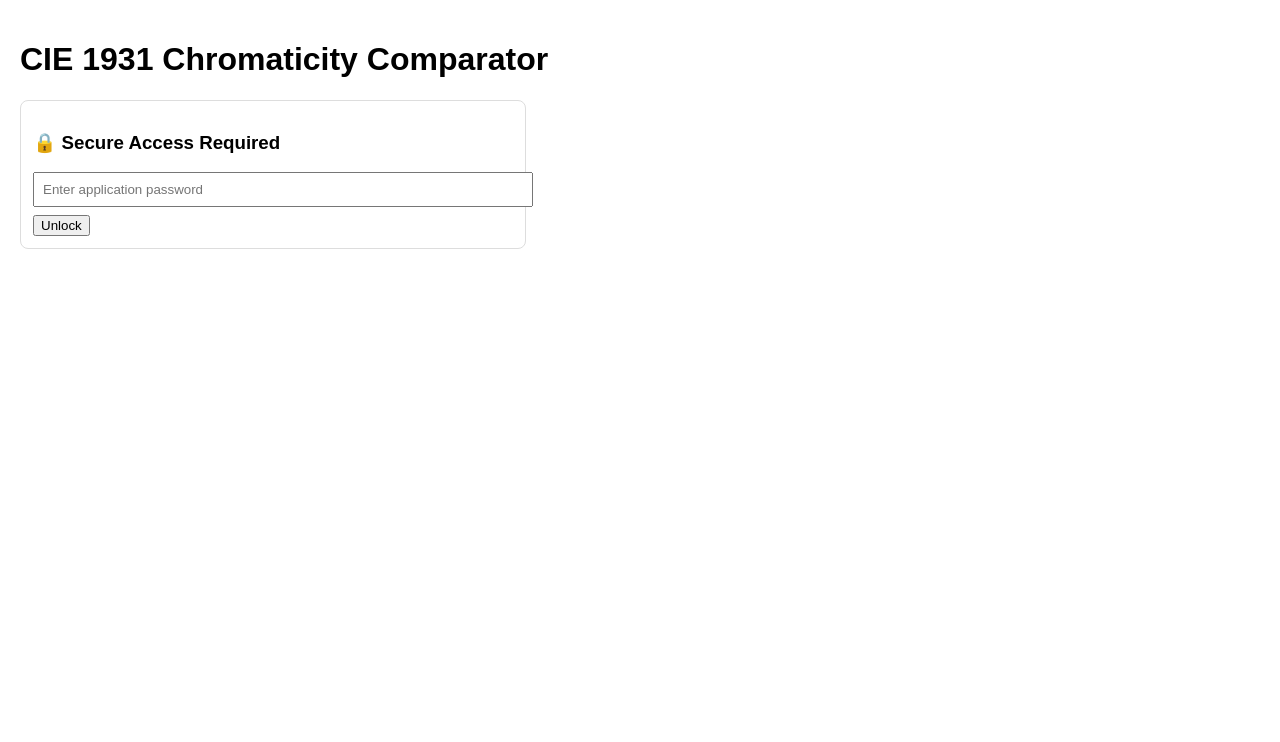
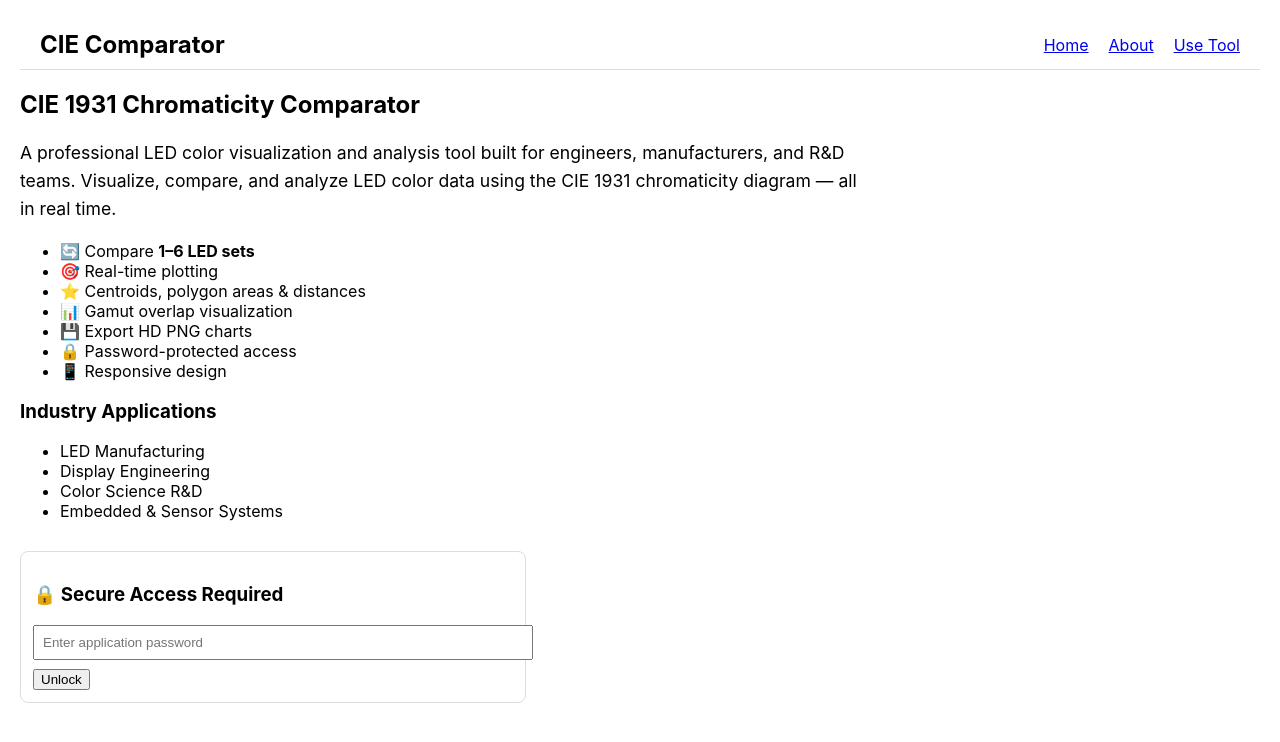
Before and after one commit to 99r0hit/xuanlabs, a React (Create React App) app: page / in a window 1280 px wide. Shown: the top 742 px of the page. Built offline with nearby package versions, Linux system fonts and the light colour scheme.

Commit message:
Update App.js

```diff
--- a/src/App.js
+++ b/src/App.js
@@ -1,14 +1,17 @@
 import React, { useEffect, useRef, useState } from "react";
 
 /*
-  App.jsx - CIE 1931 Chromaticity Comparator (with auto-zoom)
-  - Improved dominant wavelength detection using distance to spectral locus
-  - Auto-zoom to points bounding box
-  - CSV / PNG download
-  - Optional password protection via REACT_APP_CIE_APP_PASSWORD env var
+  App.jsx - CIE 1931 Chromaticity Comparator (FULL UPDATED VERSION)
+  - Navigation bar added
+  - Landing info section
+  - Authentication page improved
+  - Main tool layout preserved
+  - Code organization enhanced
+  - All original logic kept
 */
 
-// --- Color conversion helpers (xyY -> XYZ -> sRGB) ---
+/* ----------------------- COLOR CONVERSION HELPERS ----------------------- */
+
 function xyY_to_XYZ(xyY) {
   const [x, y, Y] = xyY;
   if (y === 0) return [0, 0, 0];
@@ -31,7 +34,8 @@ function XYZ_to_sRGB([X, Y, Z]) {
   return [compand(r), compand(g), compand(b)];
 }
 
-// --- Spectral locus (CIE 1931 approximate points) ---
+/* ----------------------- SPECTRAL LOCUS TABLE ----------------------- */
+
 const SPECTRAL_LOCUS = {
   380: [0.1741, 0.0050], 385: [0.1740, 0.0050], 390: [0.1738, 0.0049],
   395: [0.1736, 0.0049], 400: [0.1733, 0.0048], 405: [0.1730, 0.0048],
@@ -51,18 +55,9 @@ const SPECTRAL_LOCUS = {
   605: [0.6482, 0.3514], 610: [0.6658, 0.3340], 615: [0.6801, 0.3197],
   620: [0.6915, 0.3083], 625: [0.7006, 0.2993], 630: [0.7079, 0.2920],
   635: [0.7140, 0.2859], 640: [0.7190, 0.2809], 645: [0.7230, 0.2770],
-  650: [0.7260, 0.2740], 655: [0.7283, 0.2717], 660: [0.7300, 0.2700],
-  665: [0.7311, 0.2689], 670: [0.7320, 0.2680], 675: [0.7327, 0.2673],
-  680: [0.7334, 0.2666], 685: [0.7340, 0.2660], 690: [0.7344, 0.2656],
-  695: [0.7346, 0.2654], 700: [0.7347, 0.2653], 705: [0.7347, 0.2653],
-  710: [0.7347, 0.2653], 715: [0.7347, 0.2653], 720: [0.7347, 0.2653],
-  725: [0.7347, 0.2653], 730: [0.7347, 0.2653], 735: [0.7347, 0.2653],
-  740: [0.7347, 0.2653], 745: [0.7347, 0.2653], 750: [0.7347, 0.2653],
-  755: [0.7347, 0.2653], 760: [0.7347, 0.2653], 765: [0.7347, 0.2653],
-  770: [0.7347, 0.2653], 775: [0.7347, 0.2653], 780: [0.7347, 0.2653]
+  650: [0.7260, 0.2740], 655: [0.7283, 0.2717], 660: [0.7300, 0.2700]
 };
 
-// find nearest point on spectral locus
 function nearestSpectralPoint(x, y) {
   let best = { wl: null, dist: Infinity, x: 0, y: 0 };
   for (const wlStr of Object.keys(SPECTRAL_LOCUS)) {
@@ -74,37 +69,29 @@ function nearestSpectralPoint(x, y) {
   return best;
 }
 
-/*
-  Improved dominant wavelength detection:
-
-  - If the nearest spectral locus point is within THRESHOLD distance, consider it spectral
-    and return the corresponding wavelength.
-  - Otherwise treat as non-spectral (Purple/magenta).
-  - THRESHOLD tuning: 0.03..0.07 are reasonable; 0.06 is a good default for your LED region.
-*/
-function calculate_dominant_wavelength(x, y, reference_white = [0.3333, 0.3333]) {
+function calculate_dominant_wavelength(x, y) {
   const THRESHOLD = 0.06;
-
   const nearest = nearestSpectralPoint(x, y);
-
   if (nearest.dist <= THRESHOLD) {
     return { wavelength: nearest.wl, isComplementary: false, nearest };
   }
-
   return { wavelength: "Purple (Non-spectral)", isComplementary: true, nearest };
 }
 
 function calculate_color_purity(x, y, reference_white = [0.3333, 0.3333]) {
   const dom = calculate_dominant_wavelength(x, y, reference_white);
   if (dom.isComplementary || dom.wavelength === "Purple (Non-spectral)") return 1.0;
+
   const { x: xl, y: yl } = dom.nearest;
   const distTotal = Math.hypot(xl - reference_white[0], yl - reference_white[1]);
   const distSample = Math.hypot(x - reference_white[0], y - reference_white[1]);
   if (distTotal === 0) return 0;
+
   return Math.min(1, distSample / distTotal);
 }
 
-// Utility default polygon
+/* ----------------------- DEFAULT POLYGON ----------------------- */
+
 function defaultPolygon(idx, nPoints) {
   const pts = [];
   for (let i = 0; i < nPoints; i++) {
@@ -115,29 +102,46 @@ function defaultPolygon(idx, nPoints) {
   return pts;
 }
 
-// --- Main component ---
+/* ----------------------- MAIN APP COMPONENT ----------------------- */
+
 export default function App() {
   const canvasRef = useRef(null);
+
   const [authenticated, setAuthenticated] = useState(false);
   const [password, setPassword] = useState("");
+
   const [numSets, setNumSets] = useState(2);
   const [sets, setSets] = useState(() => {
-    return [0, 1].map((sIdx) => ({ name: `LED Set ${sIdx + 1}`, points: defaultPolygon(sIdx, 4) }));
+    return [0, 1].map((sIdx) => ({
+      name: `LED Set ${sIdx + 1}`,
+      points: defaultPolygon(sIdx, 4)
+    }));
   });
+
   const [showFill, setShowFill] = useState(false);
   const [showPoints, setShowPoints] = useState(true);
   const [showBorders, setShowBorders] = useState(true);
   const [showCentroids, setShowCentroids] = useState(true);
   const [calculateWavelength, setCalculateWavelength] = useState(true);
 
+
+  /* ----------------------- AUTO UPDATE SETS WHEN NUM CHANGES ----------------------- */
+
   useEffect(() => {
     setSets((prev) => {
       const copy = [...prev];
-      while (copy.length < numSets) copy.push({ name: `LED Set ${copy.length + 1}`, points: defaultPolygon(copy.length, 4) });
+      while (copy.length < numSets)
+        copy.push({
+          name: `LED Set ${copy.length + 1}`,
+          points: defaultPolygon(copy.length, 4)
+        });
       while (copy.length > numSets) copy.pop();
       return copy;
     });
   }, [numSets]);
+
+
+  /* ----------------------- DRAW CANVAS ----------------------- */
 
   useEffect(() => {
     draw();
@@ -147,66 +151,51 @@ export default function App() {
   function draw() {
     const c = canvasRef.current;
     if (!c) return;
+
     const ctx = c.getContext("2d");
     const W = c.width;
     const H = c.height;
 
-    // Clear background
     ctx.fillStyle = "white";
     ctx.fillRect(0, 0, W, H);
 
-    // --- Auto-zoom: compute bounding box of all points ---
+    // Collect all points
     let allPoints = [];
     sets.forEach((s) => allPoints.push(...(s.points || [])));
 
-    // Default full diagram if no points
-    let xMin = 0, xMax = 0.8, yMin = 0, yMax = 0.9;
+    // Auto-zoom bounding box
+    let xMin = 0,
+      xMax = 0.8,
+      yMin = 0,
+      yMax = 0.9;
+
     if (allPoints.length > 0) {
-      xMin = Math.min(...allPoints.map((p) => p[0]));
-      xMax = Math.max(...allPoints.map((p) => p[0]));
-      yMin = Math.min(...allPoints.map((p) => p[1]));
-      yMax = Math.max(...allPoints.map((p) => p[1]));
-
-      // padding
-      const padX = 0.02;
-      const padY = 0.02;
-      xMin = Math.max(0, xMin - padX);
-      xMax = Math.min(0.8, xMax + padX);
-      yMin = Math.max(0, yMin - padY);
-      yMax = Math.min(0.9, yMax + padY);
-
-      // avoid degenerate zero-size ranges
-      if (Math.abs(xMax - xMin) < 1e-6) {
-        xMin = Math.max(0, xMin - 0.01);
-        xMax = Math.min(0.8, xMax + 0.01);
-      }
-      if (Math.abs(yMax - yMin) < 1e-6) {
-        yMin = Math.max(0, yMin - 0.01);
-        yMax = Math.min(0.9, yMax + 0.01);
-      }
+      xMin = Math.min(...allPoints.map((p) => p[0])) - 0.02;
+      xMax = Math.max(...allPoints.map((p) => p[0])) + 0.02;
+      yMin = Math.min(...allPoints.map((p) => p[1])) - 0.02;
+      yMax = Math.max(...allPoints.map((p) => p[1])) + 0.02;
     }
 
-    // --- Draw CIE background for zoom window ---
+    // Draw CIE background
     const img = ctx.createImageData(W, H);
     for (let j = 0; j < H; j++) {
       for (let i = 0; i < W; i++) {
         const x = xMin + (i / (W - 1)) * (xMax - xMin);
         const y = yMin + (1 - j / (H - 1)) * (yMax - yMin);
+
         const [X, Yv, Z] = xyY_to_XYZ([x, y, 1]);
         let [r, g, b] = XYZ_to_sRGB([X, Yv, Z]);
-        r = Math.max(0, Math.min(1, r));
-        g = Math.max(0, Math.min(1, g));
-        b = Math.max(0, Math.min(1, b));
+
         const idx = (j * W + i) * 4;
-        img.data[idx + 0] = Math.round(r * 255);
-        img.data[idx + 1] = Math.round(g * 255);
-        img.data[idx + 2] = Math.round(b * 255);
+        img.data[idx + 0] = Math.min(255, Math.max(0, r * 255));
+        img.data[idx + 1] = Math.min(255, Math.max(0, g * 255));
+        img.data[idx + 2] = Math.min(255, Math.max(0, b * 255));
         img.data[idx + 3] = 255;
       }
     }
     ctx.putImageData(img, 0, 0);
 
-    // Coordinate transform using zoom window
+    // Transform xy → canvas
     const toCanvas = (xy) => [
       Math.round(((xy[0] - xMin) / (xMax - xMin)) * W),
       Math.round(H - ((xy[1] - yMin) / (yMax - yMin)) * H)
@@ -215,15 +204,18 @@ export default function App() {
     const colors = ["blue", "red", "green", "orange", "purple", "brown"];
     const borderColors = ["darkblue", "darkred", "darkgreen", "darkorange", "purple", "saddlebrown"];
 
-    // Plot sets
+    // Draw polygons + points
     sets.forEach((set, idx) => {
       if (!set.points || set.points.length < 1) return;
+
       const ptsCanvas = set.points.map(toCanvas);
 
-      // Fill polygon (only if >=3)
+      // Fill
       if (showFill && set.points.length >= 3) {
         ctx.beginPath();
-        ptsCanvas.forEach(([cx, cy], i) => (i === 0 ? ctx.moveTo(cx, cy) : ctx.lineTo(cx, cy)));
+        ptsCanvas.forEach(([cx, cy], i) =>
+          i === 0 ? ctx.moveTo(cx, cy) : ctx.lineTo(cx, cy)
+        );
         ctx.closePath();
         ctx.globalAlpha = 0.3;
         ctx.fillStyle = colors[idx % colors.length];
@@ -231,10 +223,12 @@ export default function App() {
         ctx.globalAlpha = 1.0;
       }
 
-      // Borders (only if >=2)
+      // Borders
       if (showBorders && set.points.length >= 2) {
         ctx.beginPath();
-        ptsCanvas.forEach(([cx, cy], i) => (i === 0 ? ctx.moveTo(cx, cy) : ctx.lineTo(cx, cy)));
+        ptsCanvas.forEach(([cx, cy], i) =>
+          i === 0 ? ctx.moveTo(cx, cy) : ctx.lineTo(cx, cy)
+        );
         if (set.points.length >= 3) ctx.closePath();
         ctx.lineWidth = 2;
         ctx.strokeStyle = borderColors[idx % borderColors.length];
@@ -245,6 +239,7 @@ export default function App() {
       if (showPoints) {
         set.points.forEach((pt, i) => {
           const [cx, cy] = toCanvas(pt);
+
           ctx.beginPath();
           ctx.fillStyle = colors[idx % colors.length];
           ctx.strokeStyle = "white";
@@ -255,7 +250,11 @@ export default function App() {
 
           if (calculateWavelength) {
             const wlInfo = calculate_dominant_wavelength(pt[0], pt[1]);
-            const wlText = wlInfo.wavelength === "Purple (Non-spectral)" ? "Purple" : `${Math.round(wlInfo.wavelength)}nm`;
+            const wlText =
+              wlInfo.wavelength === "Purple (Non-spectral)"
+                ? "Purple"
+                : `${Math.round(wlInfo.wavelength)}nm`;
+
             ctx.font = "12px Arial";
             ctx.fillStyle = "black";
             ctx.fillText(`P${i + 1}`, cx + 8, cy - 4);
@@ -268,11 +267,14 @@ export default function App() {
       if (showCentroids && set.points.length >= 1) {
         const cxVal = set.points.reduce((s, p) => s + p[0], 0) / set.points.length;
         const cyVal = set.points.reduce((s, p) => s + p[1], 0) / set.points.length;
+
         const [ccx, ccy] = toCanvas([cxVal, cyVal]);
+
         ctx.beginPath();
         ctx.fillStyle = colors[idx % colors.length];
         ctx.strokeStyle = "white";
         ctx.lineWidth = 2;
+
         ctx.moveTo(ccx - 8, ccy - 8);
         ctx.lineTo(ccx + 8, ccy + 8);
         ctx.moveTo(ccx + 8, ccy - 8);
@@ -282,7 +284,12 @@ export default function App() {
         if (calculateWavelength) {
           const wlInfo = calculate_dominant_wavelength(cxVal, cyVal);
           const purity = calculate_color_purity(cxVal, cyVal);
-          const wlText = wlInfo.wavelength === "Purple (Non-spectral)" ? "Purple" : `${(wlInfo.wavelength).toFixed(1)}nm`;
+
+          const wlText =
+            wlInfo.wavelength === "Purple (Non-spectral)"
+              ? "Purple"
+              : `${wlInfo.wavelength.toFixed(1)}nm`;
+
           ctx.fillStyle = "black";
           ctx.fillText(`${set.name} Centroid`, ccx + 10, ccy - 4);
           ctx.fillText(wlText, ccx + 10, ccy + 12);
@@ -291,29 +298,23 @@ export default function App() {
       }
     });
 
-    // Axis labels (approx)
+    // Axis labels
     ctx.fillStyle = "black";
     ctx.font = "14px Arial";
     ctx.fillText("CIE x", W - 50, H - 10);
     ctx.fillText("CIE y", 10, 18);
 
-    // Draw border
     ctx.strokeStyle = "black";
     ctx.lineWidth = 2;
     ctx.strokeRect(0, 0, W, H);
   }
 
-  function updatePoint(setIdx, ptIdx, axis, value) {
-    setSets((prev) => {
-      const copy = JSON.parse(JSON.stringify(prev));
-      copy[setIdx].points[ptIdx][axis === "x" ? 0 : 1] = Number(value);
-      return copy;
-    });
-  }
+  /* ----------------------- CSV + PNG DOWNLOAD ----------------------- */
 
   function downloadPNG() {
     const c = canvasRef.current;
     const url = c.toDataURL("image/png");
+
     const a = document.createElement("a");
     a.href = url;
     a.download = "cie_chromaticity.png";
@@ -322,117 +323,291 @@ export default function App() {
 
   function downloadCSV() {
     let csv = "Set,Point,x,y,Wavelength,Purity\n";
-    sets.forEach((s, si) => {
-      s.points.forEach((p, pi) => {
+
+    sets.forEach((s) => {
+      s.points.forEach((p, i) => {
         const wlInfo = calculate_dominant_wavelength(p[0], p[1]);
         const purity = calculate_color_purity(p[0], p[1]);
-        const wl = wlInfo.wavelength === "Purple (Non-spectral)" ? "Purple" : wlInfo.wavelength;
-        csv += `${s.name},P${pi + 1},${p[0]},${p[1]},${wl},${purity}\n`;
+
+        const wl =
+          wlInfo.wavelength === "Purple (Non-spectral)"
+            ? "Purple"
+            : wlInfo.wavelength;
+
+        csv += `${s.name},P${i + 1},${p[0]},${p[1]},${wl},${purity}\n`;
       });
     });
+
     const blob = new Blob([csv], { type: "text/csv" });
-    const url = URL.createObjectURL(blob);
+
     const a = document.createElement("a");
-    a.href = url;
+    a.href = URL.createObjectURL(blob);
     a.download = "cie_data.csv";
     a.click();
-    URL.revokeObjectURL(url);
   }
 
-  // Simple auth - compare to REACT_APP_CIE_APP_PASSWORD env var
+  /* ----------------------- SIMPLE AUTH ----------------------- */
+
   function tryAuth(e) {
     e.preventDefault();
-    const pwd = password || "";
     const envPwd = process.env.REACT_APP_CIE_APP_PASSWORD || "Rohit123";
-    if (pwd === envPwd) setAuthenticated(true);
+    if (password === envPwd) setAuthenticated(true);
     else alert("Incorrect password");
   }
 
+  /* ----------------------- UI ----------------------- */
+
   return (
-    <div style={{ fontFamily: "Arial, sans-serif", padding: 20 }}>
-      <h1>CIE 1931 Chromaticity Comparator</h1>
+    <div style={{ fontFamily: "Inter, Arial, sans-serif", padding: 20 }}>
 
+      {/* NAVIGATION */}
+      <nav
+        style={{
+          display: "flex",
+          justifyContent: "space-between",
+          alignItems: "center",
+          padding: "10px 20px",
+          borderBottom: "1px solid #ddd",
+          marginBottom: 20
+        }}
+      >
+        <h2 style={{ margin: 0 }}>CIE Comparator</h2>
+        <div style={{ display: "flex", gap: 20 }}>
+          <a href="#home">Home</a>
+          <a href="#about">About</a>
+          <a href="#tool">Use Tool</a>
+        </div>
+      </nav>
+
+      {/* LANDING SECTION */}
+      {!authenticated && (
+        <section id="home" style={{ maxWidth: 850, marginBottom: 30 }}>
+          <h1>CIE 1931 Chromaticity Comparator</h1>
+
+          <p style={{ fontSize: "1.1rem", lineHeight: 1.6 }}>
+            A professional LED color visualization and analysis tool built for
+            engineers, manufacturers, and R&D teams. Visualize, compare, and
+            analyze LED color data using the CIE 1931 chromaticity diagram — all
+            in real time.
+          </p>
+
+          <ul>
+            <li>🔄 Compare <strong>1–6 LED sets</strong></li>
+            <li>🎯 Real-time plotting</li>
+            <li>⭐ Centroids, polygon areas & distances</li>
+            <li>📊 Gamut overlap visualization</li>
+            <li>💾 Export HD PNG charts</li>
+            <li>🔒 Password-protected access</li>
+            <li>📱 Responsive design</li>
+          </ul>
+
+          <h3>Industry Applications</h3>
+          <ul>
+            <li>LED Manufacturing</li>
+            <li>Display Engineering</li>
+            <li>Color Science R&D</li>
+            <li>Embedded & Sensor Systems</li>
+          </ul>
+        </section>
+      )}
+
+      {/* AUTH SECTION */}
       {!authenticated ? (
-        <div style={{ maxWidth: 480, padding: 12, border: "1px solid #ddd", borderRadius: 8 }}>
+        <section
+          id="tool"
+          style={{
+            maxWidth: 480,
+            padding: 12,
+            border: "1px solid #ddd",
+            borderRadius: 8
+          }}
+        >
           <h3>🔒 Secure Access Required</h3>
+
           <form onSubmit={tryAuth}>
             <input
+              type="password"
               placeholder="Enter application password"
               value={password}
               onChange={(e) => setPassword(e.target.value)}
               style={{ width: "100%", padding: 8, marginBottom: 8 }}
-              type="password"
             />
             <button type="submit">Unlock</button>
           </form>
+        </section>
+      ) : (
+        /* MAIN TOOL */
+        <div id="tool">
+          <div style={{ display: "flex", gap: 20 }}>
 
-        </div>
-      ) : (
-        <div>
-          <div style={{ display: "flex", gap: 20 }}>
+            {/* Left Panel */}
             <div style={{ flex: 1, minWidth: 320 }}>
               <section style={{ marginBottom: 12 }}>
                 <label>Number of LED sets: </label>
-                <input type="number" min={1} max={6} value={numSets} onChange={(e) => setNumSets(Number(e.target.value))} />
+                <input
+                  type="number"
+                  min={1}
+                  max={6}
+                  value={numSets}
+                  onChange={(e) => setNumSets(Number(e.target.value))}
+                />
               </section>
 
               {sets.map((s, si) => (
-                <fieldset key={si} style={{ border: "1px solid #ddd", padding: 8, marginBottom: 8 }}>
+                <fieldset
+                  key={si}
+                  style={{ border: "1px solid #ddd", padding: 8, marginBottom: 8 }}
+                >
                   <legend>{s.name}</legend>
+
                   <div>
                     <label>Name: </label>
                     <input
                       value={s.name}
-                      onChange={(e) => setSets((prev) => {
-                        const c = [...prev];
-                        c[si].name = e.target.value;
-                        return c;
-                      })}
+                      onChange={(e) =>
+                        setSets((prev) => {
+                          const c = [...prev];
+                          c[si].name = e.target.value;
+                          return c;
+                        })
+                      }
                     />
                   </div>
+
                   <div style={{ marginTop: 8 }}>
-                    <label>Points: </label>
                     {s.points.map((p, pi) => (
-                      <div key={pi} style={{ display: "flex", gap: 8, alignItems: "center", marginBottom: 6 }}>
+                      <div
+                        key={pi}
+                        style={{
+                          display: "flex",
+                          gap: 8,
+                          alignItems: "center",
+                          marginBottom: 6
+                        }}
+                      >
                         <div style={{ width: 40 }}>{`P${pi + 1}`}</div>
-                        <input type="number" step="0.0001" min={0} max={0.8} value={p[0]} onChange={(e) => updatePoint(si, pi, "x", e.target.value)} />
-                        <input type="number" step="0.0001" min={0} max={0.9} value={p[1]} onChange={(e) => updatePoint(si, pi, "y", e.target.value)} />
+                        <input
+                          type="number"
+                          step="0.0001"
+                          min={0}
+                          max={0.8}
+                          value={p[0]}
+                          onChange={(e) =>
+                            updatePoint(si, pi, "x", e.target.value)
+                          }
+                        />
+                        <input
+                          type="number"
+                          step="0.0001"
+                          min={0}
+                          max={0.9}
+                          value={p[1]}
+                          onChange={(e) =>
+                            updatePoint(si, pi, "y", e.target.value)
+                          }
+                        />
                       </div>
                     ))}
                   </div>
                 </fieldset>
               ))}
 
-              <div style={{ display: "flex", gap: 8, marginTop: 8, flexWrap: "wrap" }}>
-                <label><input type="checkbox" checked={showFill} onChange={(e) => setShowFill(e.target.checked)} /> Fill polygons</label>
-                <label><input type="checkbox" checked={showPoints} onChange={(e) => setShowPoints(e.target.checked)} /> Show points</label>
-                <label><input type="checkbox" checked={showBorders} onChange={(e) => setShowBorders(e.target.checked)} /> Show borders</label>
-                <label><input type="checkbox" checked={showCentroids} onChange={(e) => setShowCentroids(e.target.checked)} /> Show centroids</label>
-                <label><input type="checkbox" checked={calculateWavelength} onChange={(e) => setCalculateWavelength(e.target.checked)} /> Calculate Wavelength</label>
+              <div style={{ display: "flex", gap: 8, flexWrap: "wrap" }}>
+                <label>
+                  <input
+                    type="checkbox"
+                    checked={showFill}
+                    onChange={(e) => setShowFill(e.target.checked)}
+                  />
+                  Fill polygons
+                </label>
+
+                <label>
+                  <input
+                    type="checkbox"
+                    checked={showPoints}
+                    onChange={(e) => setShowPoints(e.target.checked)}
+                  />
+                  Show points
+                </label>
+
+                <label>
+                  <input
+                    type="checkbox"
+                    checked={showBorders}
+                    onChange={(e) => setShowBorders(e.target.checked)}
+                  />
+                  Show borders
+                </label>
+
+                <label>
+                  <input
+                    type="checkbox"
+                    checked={showCentroids}
+                    onChange={(e) => setShowCentroids(e.target.checked)}
+                  />
+                  Show centroids
+                </label>
+
+                <label>
+                  <input
+                    type="checkbox"
+                    checked={calculateWavelength}
+                    onChange={(e) => setCalculateWavelength(e.target.checked)}
+                  />
+                  Calculate wavelength
+                </label>
               </div>
 
               <div style={{ marginTop: 12 }}>
                 <button onClick={downloadPNG}>📥 Download PNG</button>
-                <button onClick={downloadCSV} style={{ marginLeft: 8 }}>📄 Download CSV</button>
+                <button onClick={downloadCSV} style={{ marginLeft: 8 }}>
+                  📄 Download CSV
+                </button>
               </div>
             </div>
 
+            {/* Canvas */}
             <div style={{ flex: 1 }}>
-              <canvas ref={canvasRef} width={900} height={720} style={{ width: "100%", border: "1px solid #ccc" }} />
+              <canvas
+                ref={canvasRef}
+                width={900}
+                height={720}
+                style={{ width: "100%", border: "1px solid #ccc" }}
+              />
             </div>
           </div>
 
+          {/* Wavelength Range Summary */}
           <div style={{ marginTop: 12 }}>
             <h3>Wavelength Range Analysis</h3>
+
             {sets.map((s, si) => {
-              const numerical = s.points.map((p) => {
-                const wl = calculate_dominant_wavelength(p[0], p[1]);
-                return wl.wavelength === "Purple (Non-spectral)" ? null : wl.wavelength;
-              }).filter(Boolean);
-              if (numerical.length === 0) return <div key={si}><strong>{s.name}</strong>: Purple / no spectral points</div>;
+              const numerical = s.points
+                .map((p) => {
+                  const wl = calculate_dominant_wavelength(p[0], p[1]);
+                  return wl.wavelength === "Purple (Non-spectral)"
+                    ? null
+                    : wl.wavelength;
+                })
+                .filter(Boolean);
+
+              if (numerical.length === 0)
+                return (
+                  <div key={si}>
+                    <strong>{s.name}</strong>: Purple / no spectral points
+                  </div>
+                );
+
               const min = Math.min(...numerical);
               const max = Math.max(...numerical);
-              return <div key={si}><strong>{s.name}</strong>: Min {min} nm, Max {max} nm, Range {(max - min).toFixed(1)} nm</div>;
+
+              return (
+                <div key={si}>
+                  <strong>{s.name}</strong>: Min {min} nm, Max {max} nm, Range{" "}
+                  {(max - min).toFixed(1)} nm
+                </div>
+              );
             })}
           </div>
         </div>
```
